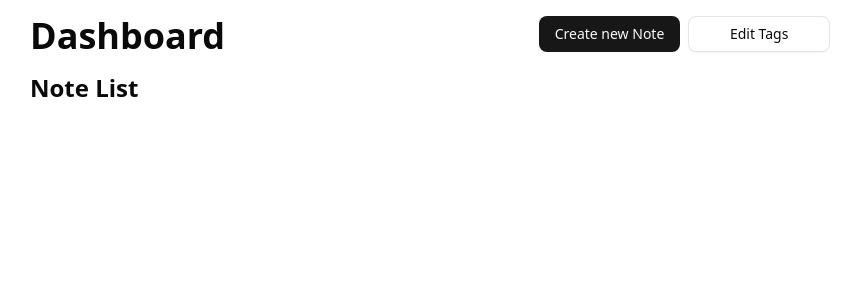
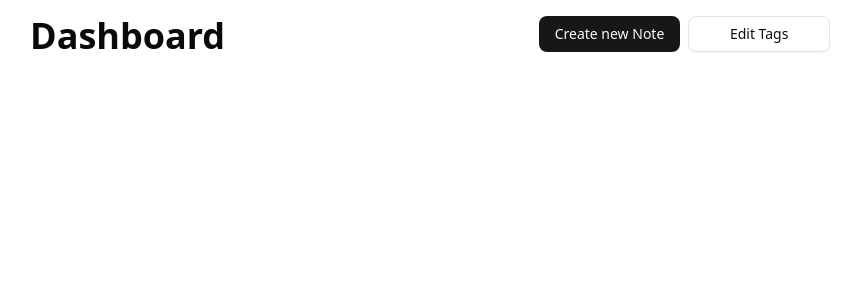
Before and after one commit to CandyyPL/react-markdown-note-app, a React (Vite) app: page / in a window 1280 px wide. Shown: the top 300 px of the page, without its empty margins (210-1071 px from the left). Built offline with nearby package versions, Linux system fonts and the light colour scheme; what webfontloader would draw is missing.

Commit message:
move heading to its component

```diff
--- a/src/pages/Dashboard.tsx
+++ b/src/pages/Dashboard.tsx
@@ -27,7 +27,6 @@ const Dashboard = () => {
         </div>
       </div>
       <div>
-        <h3 className='text-2xl font-semibold'>Note List</h3>
         <NoteList />
       </div>
     </main>
```
